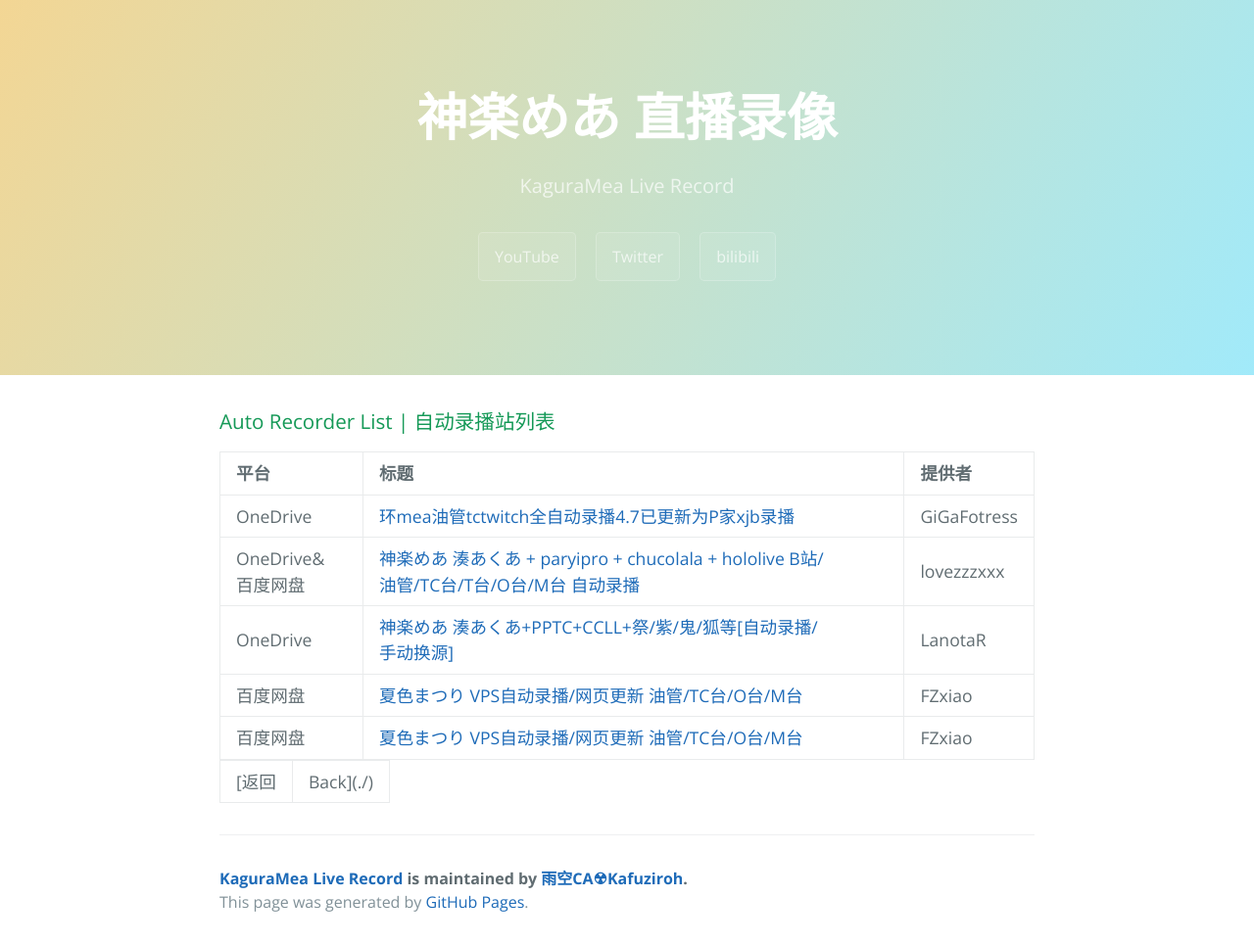
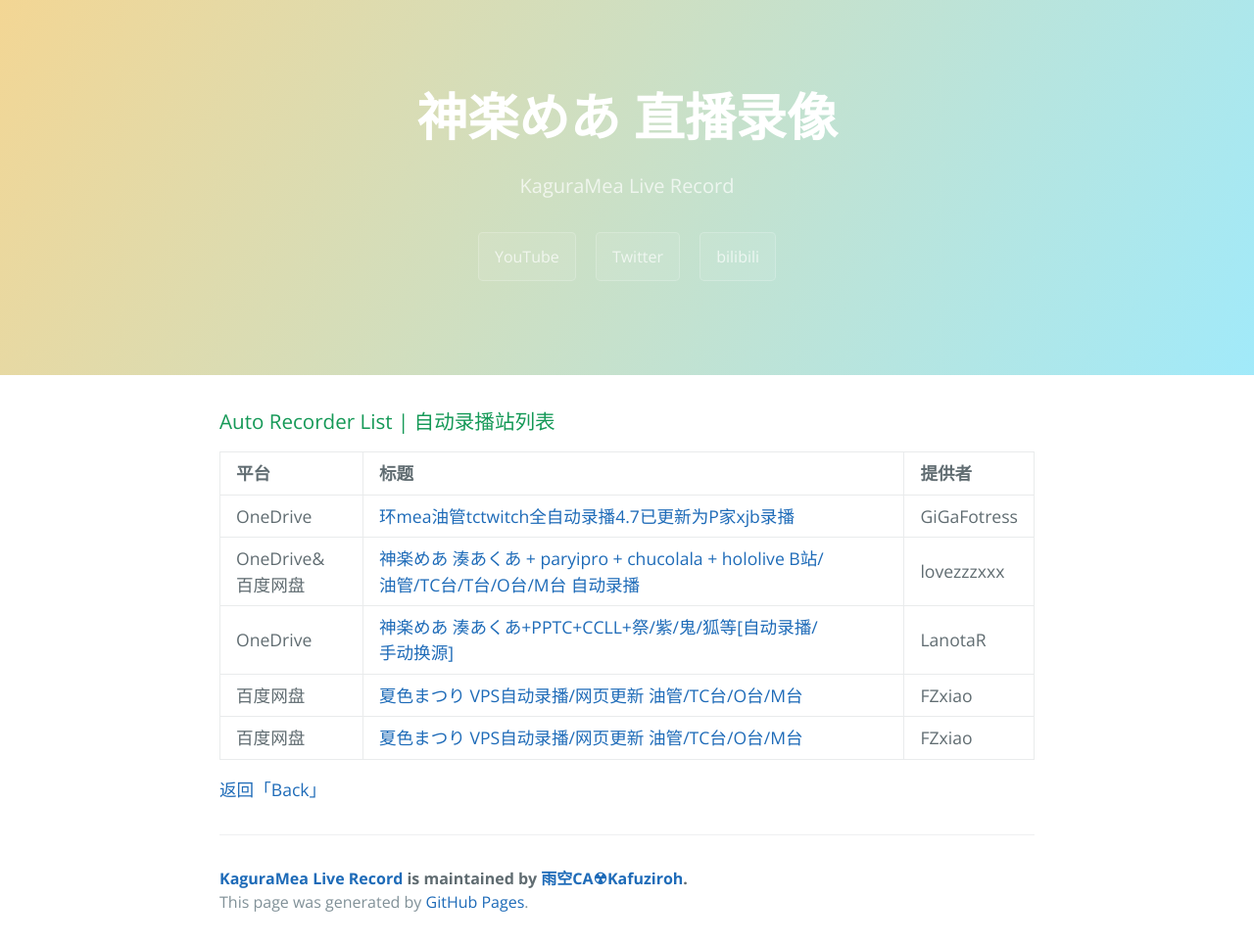
Before and after one commit to kaguramea-record/kaguramea-record.github.io, a Jekyll site: the page built from auto-recorder.md, in a window 1280 px wide. Shown: the whole page at 98% size. Built offline with Jekyll 4.4.1, drawn with Linux system fonts in a browser that asks for light colours.

Commit message:
Fix #9
Fix #9

```diff
--- a/auto-recorder.md
+++ b/auto-recorder.md
@@ -14,4 +14,4 @@
 | 百度网盘 | [夏色まつり VPS自动录播/网页更新 油管/TC台/O台/M台](https://bbs.nga.cn/read.php?tid=16872441) | FZxiao |
 | 百度网盘 | [夏色まつり VPS自动录播/网页更新 油管/TC台/O台/M台](https://bbs.nga.cn/read.php?tid=16872441) | FZxiao |
 
-[返回 | Back](./)
+[返回「Back」](./)
```
